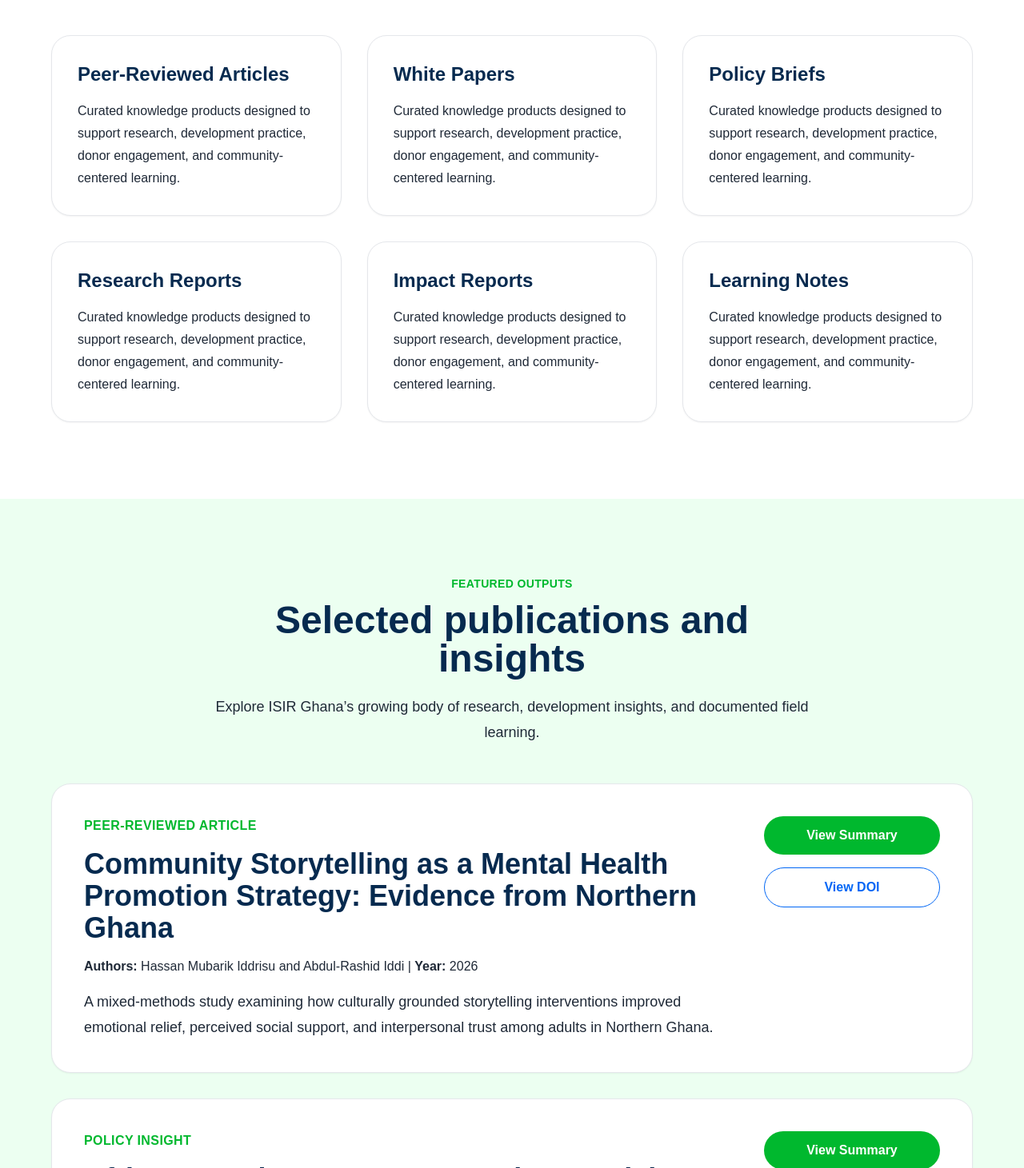
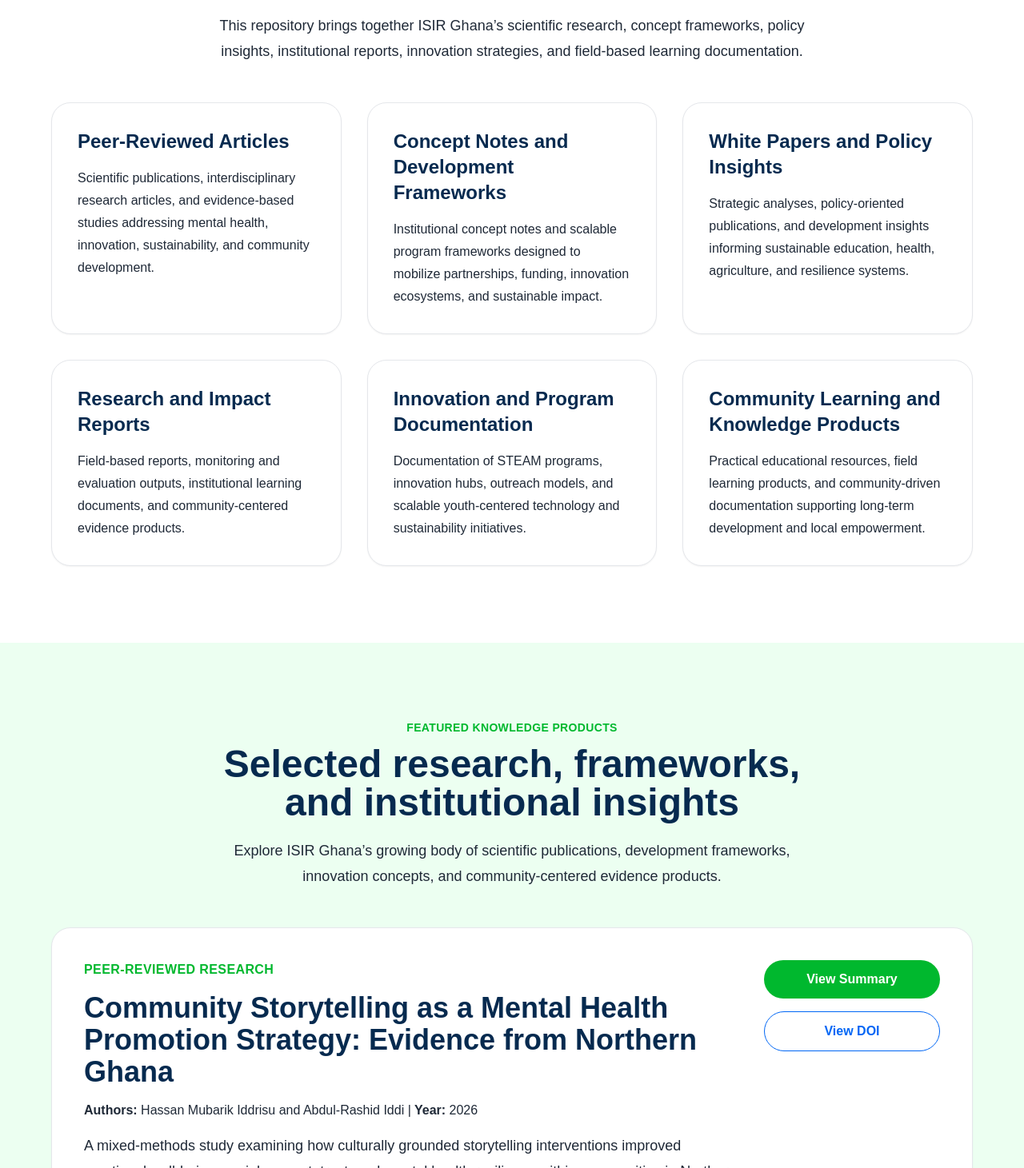
Before and after one commit to rashidasp28/isir-ghana-website, a Next.js app: page /publications in a window 1280 px wide. Shown: the part 889-2350 px from the top of the page at 80% size. Built offline with nearby package versions, Linux system fonts and the light colour scheme.

Commit message:
Upgrade publications page with concept-note-driven research positioning

```diff
--- a/app/publications/page.tsx
+++ b/app/publications/page.tsx
@@ -4,54 +4,102 @@ import Footer from '@/components/Footer'
 import SectionHeader from '@/components/SectionHeader'
 
 const publicationCategories = [
-  'Peer-Reviewed Articles',
-  'White Papers',
-  'Policy Briefs',
-  'Research Reports',
-  'Impact Reports',
-  'Learning Notes',
+  {
+    title: 'Peer-Reviewed Articles',
+    description:
+      'Scientific publications, interdisciplinary research articles, and evidence-based studies addressing mental health, innovation, sustainability, and community development.',
+  },
+  {
+    title: 'Concept Notes and Development Frameworks',
+    description:
+      'Institutional concept notes and scalable program frameworks designed to mobilize partnerships, funding, innovation ecosystems, and sustainable impact.',
+  },
+  {
+    title: 'White Papers and Policy Insights',
+    description:
+      'Strategic analyses, policy-oriented publications, and development insights informing sustainable education, health, agriculture, and resilience systems.',
+  },
+  {
+    title: 'Research and Impact Reports',
+    description:
+      'Field-based reports, monitoring and evaluation outputs, institutional learning documents, and community-centered evidence products.',
+  },
+  {
+    title: 'Innovation and Program Documentation',
+    description:
+      'Documentation of STEAM programs, innovation hubs, outreach models, and scalable youth-centered technology and sustainability initiatives.',
+  },
+  {
+    title: 'Community Learning and Knowledge Products',
+    description:
+      'Practical educational resources, field learning products, and community-driven documentation supporting long-term development and local empowerment.',
+  },
 ]
 
 const publications = [
   {
-    type: 'Peer-Reviewed Article',
+    type: 'Peer-Reviewed Research',
     title: 'Community Storytelling as a Mental Health Promotion Strategy: Evidence from Northern Ghana',
     authors: 'Hassan Mubarik Iddrisu and Abdul-Rashid Iddi',
     year: '2026',
     summary:
-      'A mixed-methods study examining how culturally grounded storytelling interventions improved emotional relief, perceived social support, and interpersonal trust among adults in Northern Ghana.',
+      'A mixed-methods study examining how culturally grounded storytelling interventions improved emotional well-being, social support, trust, and mental health resilience within communities in Northern Ghana.',
     href: '/news/community-storytelling-mental-health-ghana',
     external: 'https://doi.org/10.1177/08901171261417440',
   },
   {
-    type: 'Policy Insight',
-    title: 'Africa’s Youth Boom: Opportunity or Crisis?',
+    type: 'Innovation Concept Framework',
+    title: 'Brick STEAM Discovery Caravan: Unlock Creativity. Build the Future.',
     authors: 'ISIR Ghana',
     year: '2026',
     summary:
-      'A development insight exploring Africa’s youth population growth, education systems, employment pathways, innovation, and leadership opportunities.',
-    href: '/news/africa-youth-boom',
+      'A scalable mobile STEAM education and innovation ecosystem designed to bring hands-on robotics, engineering, creative problem-solving, and play-based learning to underserved schools across Northern Ghana.',
+    href: '/news/brick-steam-kings-school',
     external: '',
   },
   {
-    type: 'Program Impact Story',
-    title: 'ISIR Ghana Expands Brick STEAM Discovery Caravan to The Kings School',
+    type: 'Maternal Health Initiative',
+    title: 'Mother First Health Initiative: Caring for Mothers, Securing Futures',
     authors: 'ISIR Ghana',
     year: '2026',
     summary:
-      'A field-based impact story documenting hands-on STEAM education, gender inclusion, student aspirations, and partnership-driven community learning in Northern Ghana.',
-    href: '/news/brick-steam-kings-school',
+      'A maternal and community health framework integrating NHIS access support, maternal education, outreach engagement, nutrition awareness, and dignity-centered maternal healthcare systems.',
+    href: '/news/mother-first-health-initiative',
     external: '',
   },
 ]
 
 const researchThemes = [
-  'STEAM Education and Youth Innovation',
-  'Mental Health and Community Wellbeing',
-  'Maternal and Child Health',
-  'Agriculture and Food Systems',
-  'Climate Resilience and Sustainability',
-  'Monitoring, Evaluation, Accountability and Learning',
+  {
+    title: 'STEAM Education and Innovation Ecosystems',
+    description:
+      'Research and practical implementation models focused on robotics, coding, engineering, creativity, experiential learning, and innovation-driven youth empowerment.',
+  },
+  {
+    title: 'Maternal and Community Health Systems',
+    description:
+      'Evidence-based maternal health engagement, healthcare accessibility, nutrition awareness, NHIS support systems, and community-centered public health interventions.',
+  },
+  {
+    title: 'Climate-Smart Agriculture and Agri-Tech',
+    description:
+      'Technology-enabled agriculture, smart irrigation systems, youth agri-tech innovation, sustainable farming, and climate resilience solutions.',
+  },
+  {
+    title: 'Renewable Energy and Water Sustainability',
+    description:
+      'Solar-powered infrastructure, clean water access systems, environmental resilience, and sustainable rural development models.',
+  },
+  {
+    title: 'Youth Development and Inclusive Innovation',
+    description:
+      'Gender-inclusive innovation systems, youth leadership, entrepreneurship pathways, and community-centered empowerment initiatives.',
+  },
+  {
+    title: 'Monitoring, Evaluation, Accountability and Learning',
+    description:
+      'Data-driven impact assessment, institutional learning systems, evidence generation, and sustainable development measurement frameworks.',
+  },
 ]
 
 export default function PublicationsPage() {
@@ -60,13 +108,17 @@ export default function PublicationsPage() {
       <Navbar />
 
       <section className="bg-lightBlue py-24">
-        <div className="container-width max-w-5xl">
-          <p className="text-primaryGreen font-semibold uppercase tracking-wide mb-4">Research and Publications Hub</p>
+        <div className="container-width max-w-6xl">
+          <p className="text-primaryGreen font-semibold uppercase tracking-wide mb-4">
+            Research and Publications Hub
+          </p>
+
           <h1 className="text-5xl md:text-7xl font-bold text-darkNavy leading-tight mb-8">
-            Evidence, insights, and knowledge products for sustainable development.
+            Research, innovation, and knowledge systems for sustainable development.
           </h1>
-          <p className="text-xl text-charcoal leading-9 max-w-3xl">
-            ISIR Ghana produces and shares research outputs, policy insights, white papers, reports, and learning products that connect knowledge with community action.
+
+          <p className="text-xl text-charcoal leading-9 max-w-5xl">
+            ISIR Ghana produces interdisciplinary research, innovation frameworks, white papers, concept notes, impact reports, and evidence-based knowledge products that connect research with practical community-centered solutions across education, health, agriculture, climate resilience, and sustainable development.
           </p>
         </div>
       </section>
@@ -74,19 +126,17 @@ export default function PublicationsPage() {
       <section className="py-24 bg-white">
         <div className="container-width">
           <SectionHeader
-            eyebrow="Knowledge Repository"
-            title="What you can find here"
-            description="This hub brings together ISIR Ghana’s research publications, institutional reports, policy analysis, and field-based learning products."
+            eyebrow="Knowledge Infrastructure"
+            title="Institutional research and learning ecosystem"
+            description="This repository brings together ISIR Ghana’s scientific research, concept frameworks, policy insights, institutional reports, innovation strategies, and field-based learning documentation."
             center
           />
 
           <div className="grid sm:grid-cols-2 lg:grid-cols-3 gap-8">
             {publicationCategories.map((category) => (
-              <div key={category} className="bg-white border border-softGray rounded-3xl p-8 shadow-sm hover:shadow-lg transition">
-                <h3 className="text-2xl font-bold text-darkNavy mb-4">{category}</h3>
-                <p className="text-charcoal leading-7">
-                  Curated knowledge products designed to support research, development practice, donor engagement, and community-centered learning.
-                </p>
+              <div key={category.title} className="bg-white border border-softGray rounded-3xl p-8 shadow-sm hover:shadow-lg transition">
+                <h3 className="text-2xl font-bold text-darkNavy mb-4">{category.title}</h3>
+                <p className="text-charcoal leading-7">{category.description}</p>
               </div>
             ))}
           </div>
@@ -96,9 +146,9 @@ export default function PublicationsPage() {
       <section className="py-24 bg-lightGreen">
         <div className="container-width">
           <SectionHeader
-            eyebrow="Featured Outputs"
-            title="Selected publications and insights"
-            description="Explore ISIR Ghana’s growing body of research, development insights, and documented field learning."
+            eyebrow="Featured Knowledge Products"
+            title="Selected research, frameworks, and institutional insights"
+            description="Explore ISIR Ghana’s growing body of scientific publications, development frameworks, innovation concepts, and community-centered evidence products."
             center
           />
 
@@ -107,13 +157,19 @@ export default function PublicationsPage() {
               <article key={publication.title} className="bg-white border border-softGray rounded-3xl p-8 md:p-10 shadow-sm hover:shadow-lg transition">
                 <div className="flex flex-col lg:flex-row lg:items-start lg:justify-between gap-8">
                   <div className="max-w-4xl">
-                    <p className="text-primaryGreen font-semibold uppercase tracking-wide mb-4">{publication.type}</p>
+                    <p className="text-primaryGreen font-semibold uppercase tracking-wide mb-4">
+                      {publication.type}
+                    </p>
+
                     <h2 className="text-3xl md:text-4xl font-bold text-darkNavy leading-tight mb-4">
                       {publication.title}
                     </h2>
+
                     <p className="text-charcoal mb-4">
-                      <span className="font-semibold">Authors:</span> {publication.authors} | <span className="font-semibold">Year:</span> {publication.year}
+                      <span className="font-semibold">Authors:</span> {publication.authors} |
+                      <span className="font-semibold"> Year:</span> {publication.year}
                     </p>
+
                     <p className="text-lg text-charcoal leading-8">
                       {publication.summary}
                     </p>
@@ -123,6 +179,7 @@ export default function PublicationsPage() {
                     <Link href={publication.href} className="bg-primaryGreen text-white px-6 py-3 rounded-full text-center font-semibold hover:opacity-90 transition">
                       View Summary
                     </Link>
+
                     {publication.external && (
                       <a
                         href={publication.external}
@@ -144,19 +201,17 @@ export default function PublicationsPage() {
       <section className="py-24 bg-white">
         <div className="container-width">
           <SectionHeader
-            eyebrow="Research Themes"
-            title="Areas of knowledge generation"
-            description="ISIR Ghana’s research and publications focus on practical themes that support sustainable development, innovation, and community resilience."
+            eyebrow="Strategic Research Themes"
+            title="Areas of knowledge generation and innovation"
+            description="ISIR Ghana’s research ecosystem focuses on interdisciplinary themes that strengthen innovation, sustainability, resilience, and community-centered development."
             center
           />
 
           <div className="grid md:grid-cols-2 lg:grid-cols-3 gap-8">
             {researchThemes.map((theme) => (
-              <div key={theme} className="bg-lightBlue border border-softGray rounded-3xl p-8 shadow-sm">
-                <h3 className="text-2xl font-bold text-darkNavy mb-4">{theme}</h3>
-                <p className="text-charcoal leading-7">
-                  Evidence, field learning, and practical insights to improve programs, strengthen systems, and inform development action.
-                </p>
+              <div key={theme.title} className="bg-lightBlue border border-softGray rounded-3xl p-8 shadow-sm">
+                <h3 className="text-2xl font-bold text-darkNavy mb-4">{theme.title}</h3>
+                <p className="text-charcoal leading-7">{theme.description}</p>
               </div>
             ))}
           </div>
@@ -164,15 +219,20 @@ export default function PublicationsPage() {
       </section>
 
       <section className="py-24 bg-darkNavy text-white">
-        <div className="container-width text-center max-w-4xl">
-          <h2 className="text-4xl md:text-5xl font-bold mb-6">Collaborate on Research and Knowledge Products</h2>
+        <div className="container-width text-center max-w-5xl">
+          <h2 className="text-4xl md:text-5xl font-bold mb-6">
+            Collaborate on research, innovation, and evidence-driven development
+          </h2>
+
           <p className="text-lg leading-8 text-gray-300 mb-10">
-            ISIR Ghana welcomes research partnerships, policy collaborations, field studies, white paper development, and evidence-based reporting opportunities.
+            ISIR Ghana welcomes interdisciplinary research collaborations, policy partnerships, innovation ecosystem development, white paper production, impact evaluation, community studies, and evidence-based program design opportunities.
           </p>
+
           <div className="flex flex-wrap justify-center gap-5">
             <Link href="/contact" className="bg-primaryGreen text-white px-8 py-4 rounded-full font-semibold text-lg">
               Contact Us
             </Link>
+
             <Link href="/consultancy" className="bg-white text-darkNavy px-8 py-4 rounded-full font-semibold text-lg">
               Request Research Support
             </Link>
```
